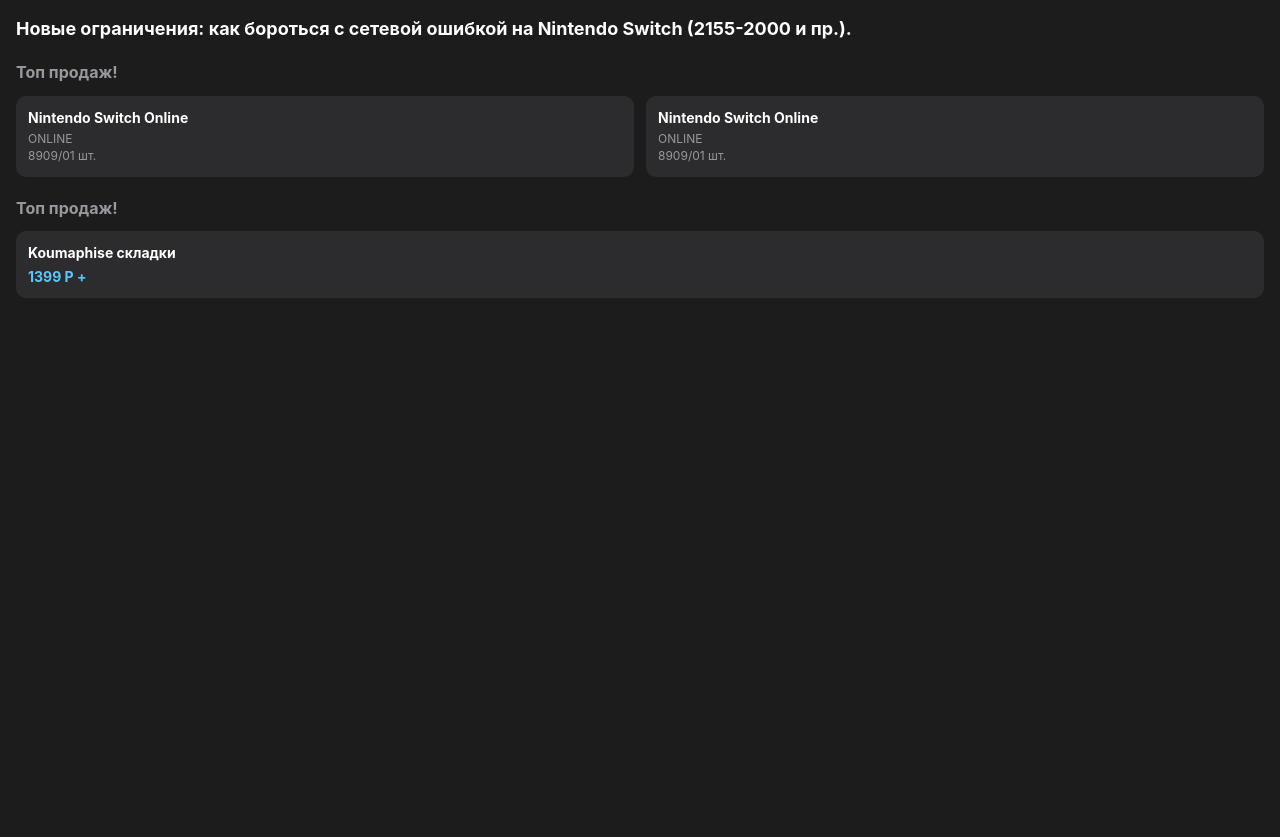
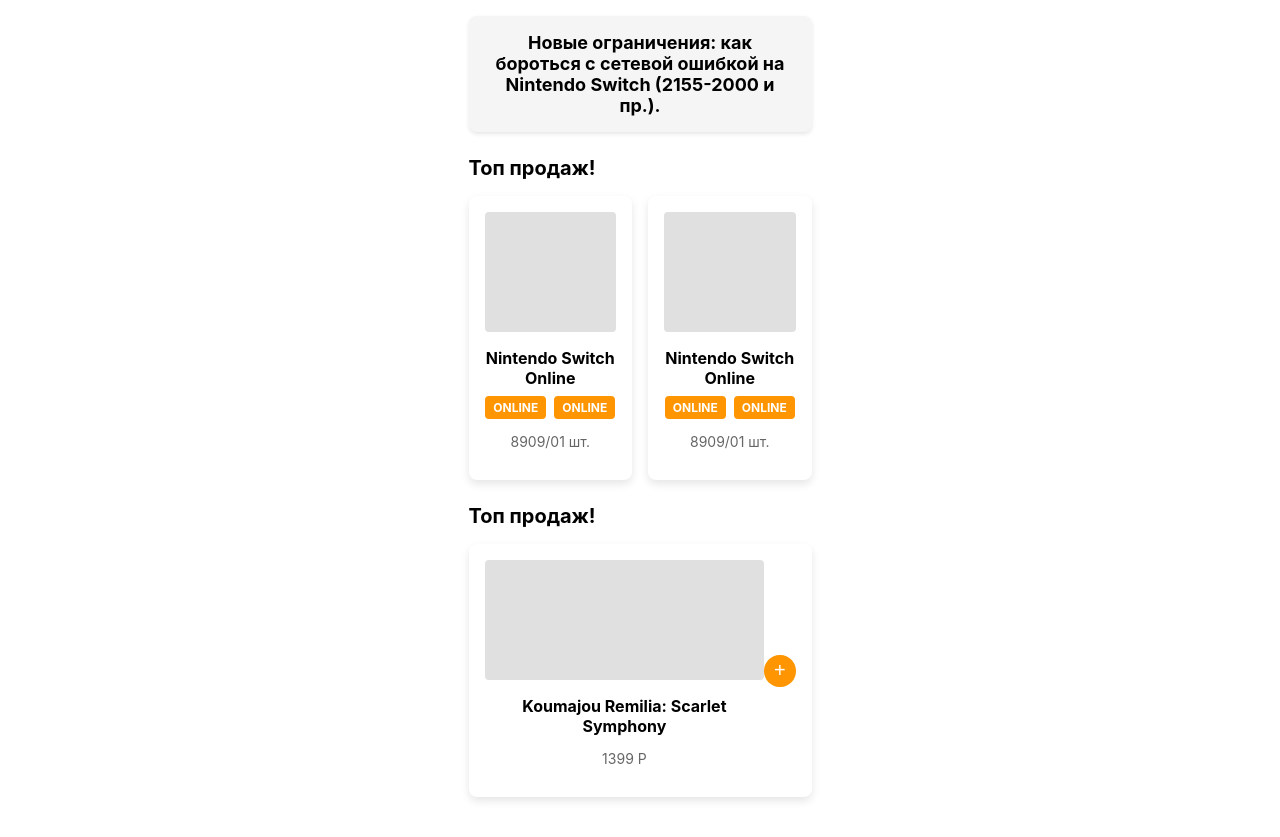
Before and after one commit to Digetiv/test-tg, a plain HTML site: page index.html in a window 1280 px wide. Before the commit the page ends 800 px from the top, so only its background shows below. Drawn offline with Linux system fonts and the light colour scheme.

Commit message:
Add files via upload

```diff
--- a/index.html
+++ b/index.html
@@ -3,99 +3,186 @@
 <head>
     <meta charset="UTF-8">
     <meta name="viewport" content="width=device-width, initial-scale=1.0">
-    <title>Nintendo Switch - Топ продаж</title>
+    <title>Магазин игр для Nintendo Switch</title>
     <style>
-        :root {
-            --tg-theme-bg-color: #1c1c1d;
-            --tg-theme-text-color: #ffffff;
-            --tg-theme-hint-color: #98989e;
-            --tg-theme-link-color: #5ac8fa;
-            --tg-theme-button-color: #5ac8fa;
-            --tg-theme-button-text-color: #ffffff;
-            --tg-theme-secondary-bg-color: #2c2c2e;
+        /* Основные стили, соответствующие светлой теме Telegram */
+        body {
+            margin: 0;
+            padding: 0;
+            font-family: -apple-system, BlinkMacSystemFont, "Segoe UI", Roboto, "Helvetica Neue", Arial, sans-serif;
+            background-color: #ffffff; /* Светлый фон */
+            color: #000000;
+            display: flex;
+            flex-direction: column;
+            align-items: center;
+            min-height: 100vh;
+            overflow-x: hidden;
         }
 
-        body {
-            background-color: var(--tg-theme-bg-color);
-            color: var(--tg-theme-text-color);
-            font-family: -apple-system, BlinkMacSystemFont, 'Segoe UI', Roboto, Helvetica, Arial, sans-serif;
-            margin: 0;
+        /* Адаптивность для мобильных устройств */
+        .container {
+            width: 100%;
+            max-width: 375px; /* Стандартная ширина для мобильных Mini Apps */
             padding: 16px;
-            line-height: 1.4;
+            box-sizing: border-box;
         }
 
-        .header {
+        /* Верхний баннер */
+        .header-banner {
+            background-color: #f5f5f5; /* Нейтральный фон, можно заменить на тематический */
+            padding: 16px;
+            border-radius: 8px;
+            text-align: center;
+            margin-bottom: 24px;
+            box-shadow: 0 2px 4px rgba(0, 0, 0, 0.1);
+        }
+
+        .header-title {
             font-size: 18px;
             font-weight: bold;
-            margin-bottom: 16px;
+            margin: 0;
         }
 
+        /* Секции топ продаж */
         .section-title {
-            font-size: 16px;
+            font-size: 20px;
             font-weight: bold;
-            margin: 20px 0 12px 0;
-            color: var(--tg-theme-hint-color);
+            margin-bottom: 16px;
+            color: #000000;
         }
 
-        .products-grid {
+        .product-grid {
             display: grid;
-            grid-template-columns: 1fr 1fr;
-            gap: 12px;
+            grid-template-columns: repeat(auto-fit, minmax(150px, 1fr));
+            gap: 16px;
+            margin-bottom: 24px;
         }
 
         .product-card {
-            background-color: var(--tg-theme-secondary-bg-color);
-            border-radius: 10px;
-            padding: 12px;
+            background-color: #ffffff;
+            border-radius: 8px;
+            box-shadow: 0 4px 8px rgba(0, 0, 0, 0.1);
+            padding: 16px;
+            text-align: center;
+            cursor: pointer; /* Интерактивность */
+            transition: transform 0.2s;
+        }
+
+        .product-card:hover {
+            transform: scale(1.02);
+        }
+
+        .product-image {
+            width: 100%;
+            height: 120px;
+            background-color: #e0e0e0; /* Плейсхолдер для изображения */
+            border-radius: 4px;
+            margin-bottom: 8px;
         }
 
         .product-name {
-            font-size: 14px;
+            font-size: 16px;
             font-weight: bold;
-            margin-bottom: 4px;
+            margin-bottom: 8px;
         }
 
-        .product-details {
-            font-size: 12px;
-            color: var(--tg-theme-hint-color);
+        .badge-container {
+            display: flex;
+            justify-content: center;
+            gap: 8px;
+            margin-bottom: 8px;
         }
 
-        .single-product {
-            background-color: var(--tg-theme-secondary-bg-color);
-            border-radius: 10px;
-            padding: 12px;
-            margin-top: 8px;
+        .badge {
+            background-color: #ff9500; /* Оранжевый акцент */
+            color: #ffffff;
+            padding: 4px 8px;
+            border-radius: 4px;
+            font-size: 12px;
+            font-weight: bold;
         }
 
-        .price {
+        .product-price {
             font-size: 14px;
-            font-weight: bold;
-            color: var(--tg-theme-button-color);
-            margin-top: 4px;
+            color: #666666;
         }
+
+        /* Специальная карточка с кнопкой + */
+        .product-card-special {
+            display: flex;
+            align-items: center;
+            justify-content: space-between;
+            padding: 16px;
+        }
+
+        .add-button {
+            background-color: #ff9500; /* Оранжевый акцент */
+            color: #ffffff;
+            border: none;
+            border-radius: 50%;
+            width: 32px;
+            height: 32px;
+            font-size: 20px;
+            cursor: pointer;
+            display: flex;
+            align-items: center;
+            justify-content: center;
+            transition: background-color 0.2s;
+        }
+
+        .add-button:hover {
+            background-color: #e08500;
+        }
+
+        /* Соблюдение гайдлайнов Telegram Mini Apps: нет фиксированных позиций, фокус на скролле */
     </style>
 </head>
 <body>
-    <div class="header">Новые ограничения: как бороться с сетевой ошибкой на Nintendo Switch (2155-2000 и пр.).</div>
+    <div class="container">
+        <!-- Верхний баннер -->
+        <div class="header-banner">
+            <h1 class="header-title">Новые ограничения: как бороться с сетевой ошибкой на Nintendo Switch (2155-2000 и пр.).</h1>
+        </div>
 
-    <div class="section-title">Топ продаж!</div>
-    <div class="products-grid">
-        <div class="product-card">
-            <div class="product-name">Nintendo Switch Online</div>
-            <div class="product-details">ONLINE</div>
-            <div class="product-details">8909/01 шт.</div>
+        <!-- Первая секция Топ продаж! -->
+        <h2 class="section-title">Топ продаж!</h2>
+        <div class="product-grid">
+            <!-- Карточка 1 -->
+            <div class="product-card">
+                <div class="product-image"></div> <!-- Здесь можно добавить реальное изображение -->
+                <h3 class="product-name">Nintendo Switch Online</h3>
+                <div class="badge-container">
+                    <span class="badge">ONLINE</span>
+                    <span class="badge">ONLINE</span>
+                </div>
+                <p class="product-price">8909/01 шт.</p>
+            </div>
+
+            <!-- Карточка 2 -->
+            <div class="product-card">
+                <div class="product-image"></div> <!-- Здесь можно добавить реальное изображение -->
+                <h3 class="product-name">Nintendo Switch Online</h3>
+                <div class="badge-container">
+                    <span class="badge">ONLINE</span>
+                    <span class="badge">ONLINE</span>
+                </div>
+                <p class="product-price">8909/01 шт.</p>
+            </div>
         </div>
-        <div class="product-card">
-            <div class="product-name">Nintendo Switch Online</div>
-            <div class="product-details">ONLINE</div>
-            <div class="product-details">8909/01 шт.</div>
+
+        <!-- Повторяющаяся секция Топ продаж! -->
+        <h2 class="section-title">Топ продаж!</h2>
+        <div class="product-grid">
+            <!-- Карточка 3 -->
+            <div class="product-card product-card-special">
+                <div>
+                    <div class="product-image"></div> <!-- Здесь можно добавить реальное изображение -->
+                    <h3 class="product-name">Koumajou Remilia: Scarlet Symphony</h3>
+                    <p class="product-price">1399 P</p>
+                </div>
+                <button class="add-button">+</button>
+            </div>
         </div>
-    </div>
-
-    <div class="section-title">Топ продаж!</div>
-    <div class="single-product">
-        <div class="product-name">Koumaphise складки</div>
-        <div class="price">1399 P +</div>
     </div>
 </body>
 </html>
```
